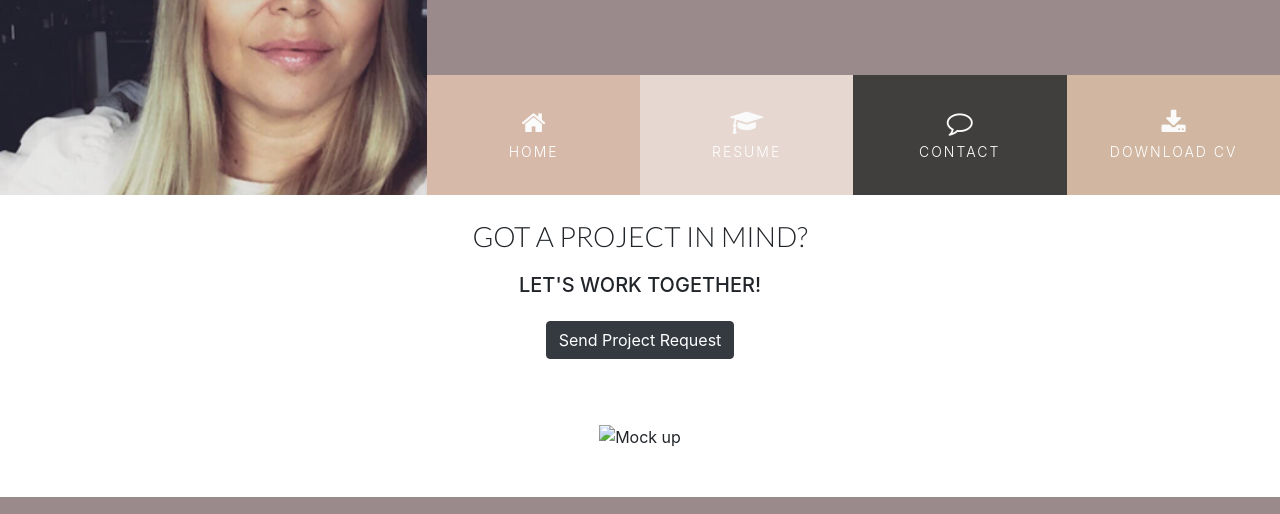
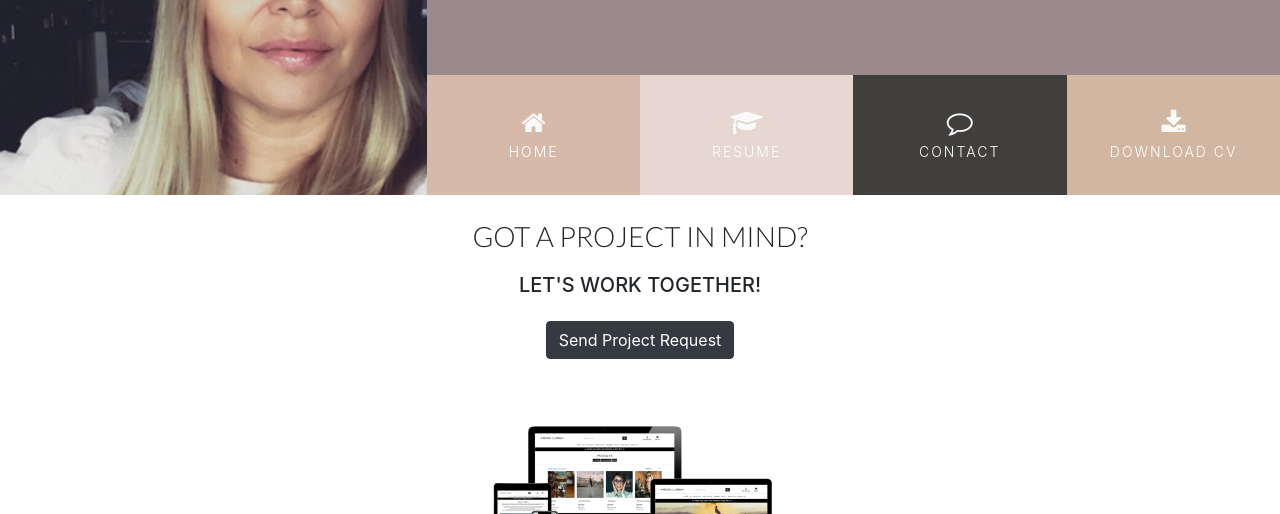
Before and after one commit to jennymalmoe/CV, a plain HTML site: page contact.html in a window 1280 px wide. Shown: the part 174-688 px from the top of the page. Drawn offline with nearby package versions, Linux system fonts and the light colour scheme; the site is published under a folder, as on GitHub Pages, so addresses that start at the root find nothing.

Commit message:
Added img

```diff
--- a/contact.html
+++ b/contact.html
@@ -50,8 +50,8 @@
                 <div class="col-12 text-center pb-3 pt-3">
                     <a type="submit" href="mailto:jenny.c.borglin@gmail.com" class="btn btn-dark">Send Project Request</a>
                 </div>
-                <div class="text-center pb-5 pt-5">
-                    <img src="/assets/images/boho-living.png" alt="Mock up" class="responsive boho-living">
+                    <div class="text-center pb-5 pt-5">
+                    <img src="assets/images/boho-living.png" alt="Mock up" class="responsive boho-living">
                 </div>
 
             </div>
```
